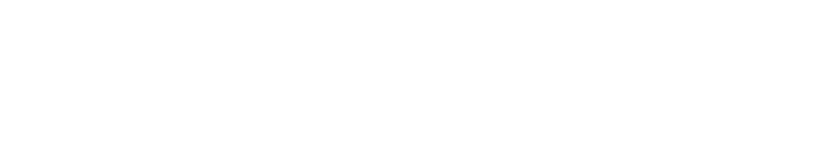
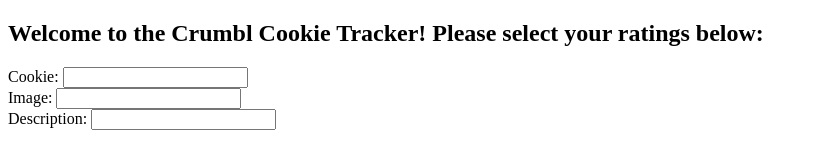
Before and after one commit to shroobear/phase-1-project, a plain HTML site: page index.html in a window 1280 px wide. Shown: the whole page, without its empty margins (0-817 px from the left). Drawn offline with Linux system fonts and the light colour scheme.

Commit message:
Adds additional structure to HTML

```diff
--- a/index.html
+++ b/index.html
@@ -4,9 +4,25 @@
     <meta charset="UTF-8">
     <meta http-equiv="X-UA-Compatible" content="IE=edge">
     <meta name="viewport" content="width=device-width, initial-scale=1.0">
+    <script src="index.js"></script>
     <title>Crumbl Cookie Tracker</title>
 </head>
 <body>
+    <h2>Welcome to the Crumbl Cookie Tracker! Please select your ratings below:</h2>
+    <div id="cookie-container">
+        <!-- Javascript will add cookie cards here -->
+    </div>
+
+    <form id="cookie-form">
+        <label for="cookie-name">Cookie:</label>
+        <input type="text" id="cookie-name" name="cookie-name"><br>
+
+        <label for="cookie-image">Image:</label>
+        <input type="text" id="cookie-image" name="cookie-image"><br>
+
+        <label for="cookie-description">Description:</label>
+        <input type="text" id="cookie-description" name="cookie-description">
+    </form>
 
 </body>
 </html>
```
